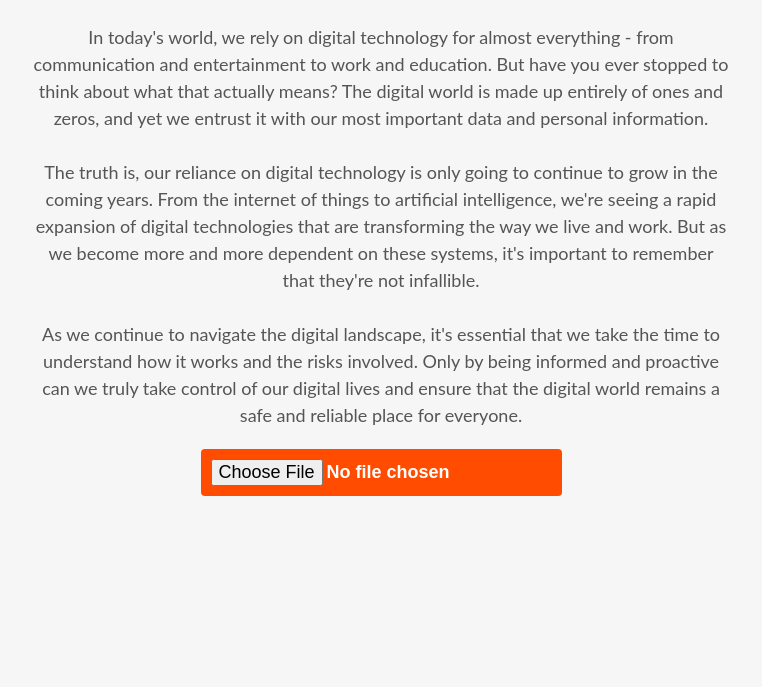
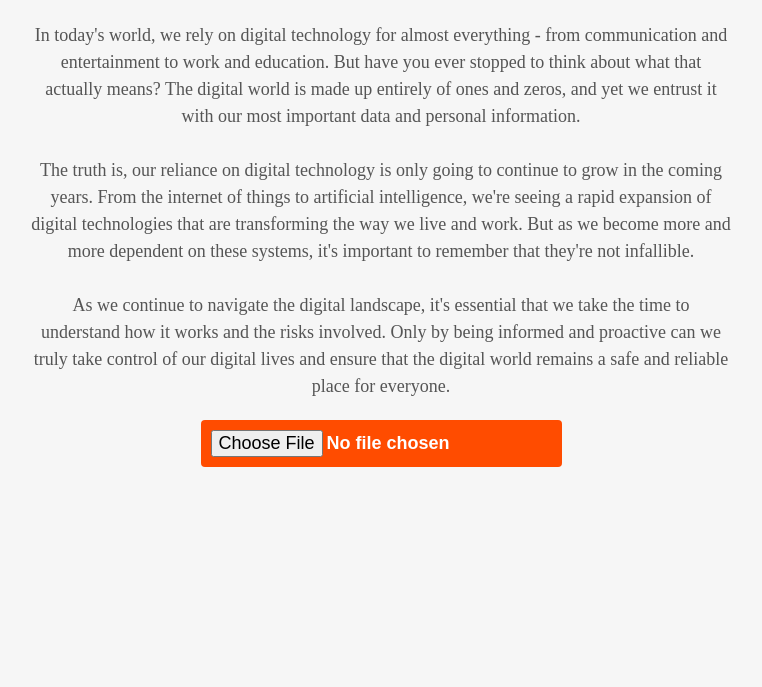
Before and after one commit to iMules/digital-flesh, a plain HTML site: page index.html in a window 1280 px wide. Shown: the part 113-800 px from the top of the page, without its empty margins (259-1021 px from the left). Drawn offline with Linux system fonts and the light colour scheme.

Commit message:
Update style.css

```diff
--- a/style.css
+++ b/style.css
@@ -1,6 +1,6 @@
 /* Set global font family and background color */
 body {
-    font-family: 'Lato', sans-serif;
+    font-family: 'Canela Text', serif;
     background-color: #f6f6f6;
   }
 
```
